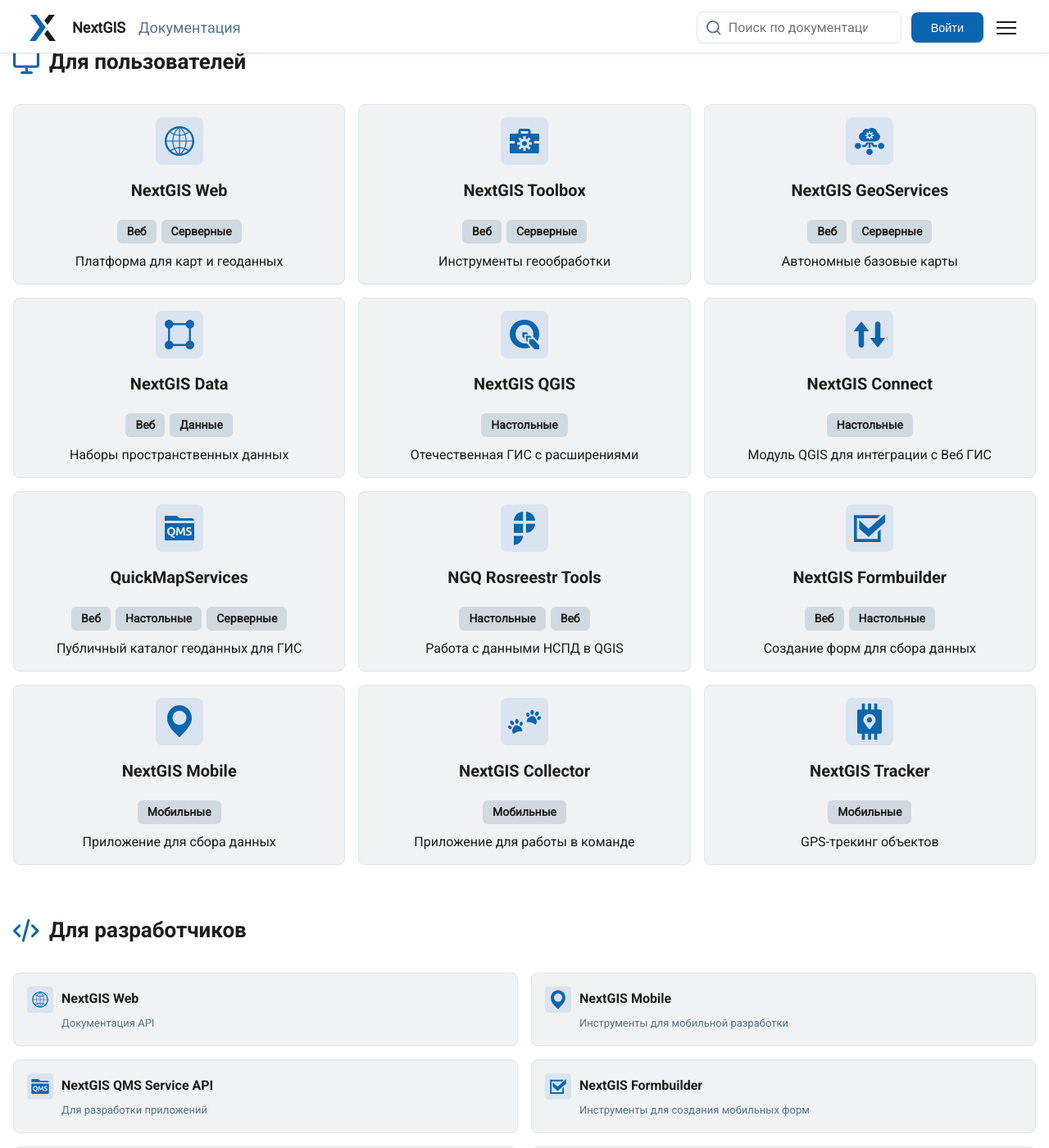
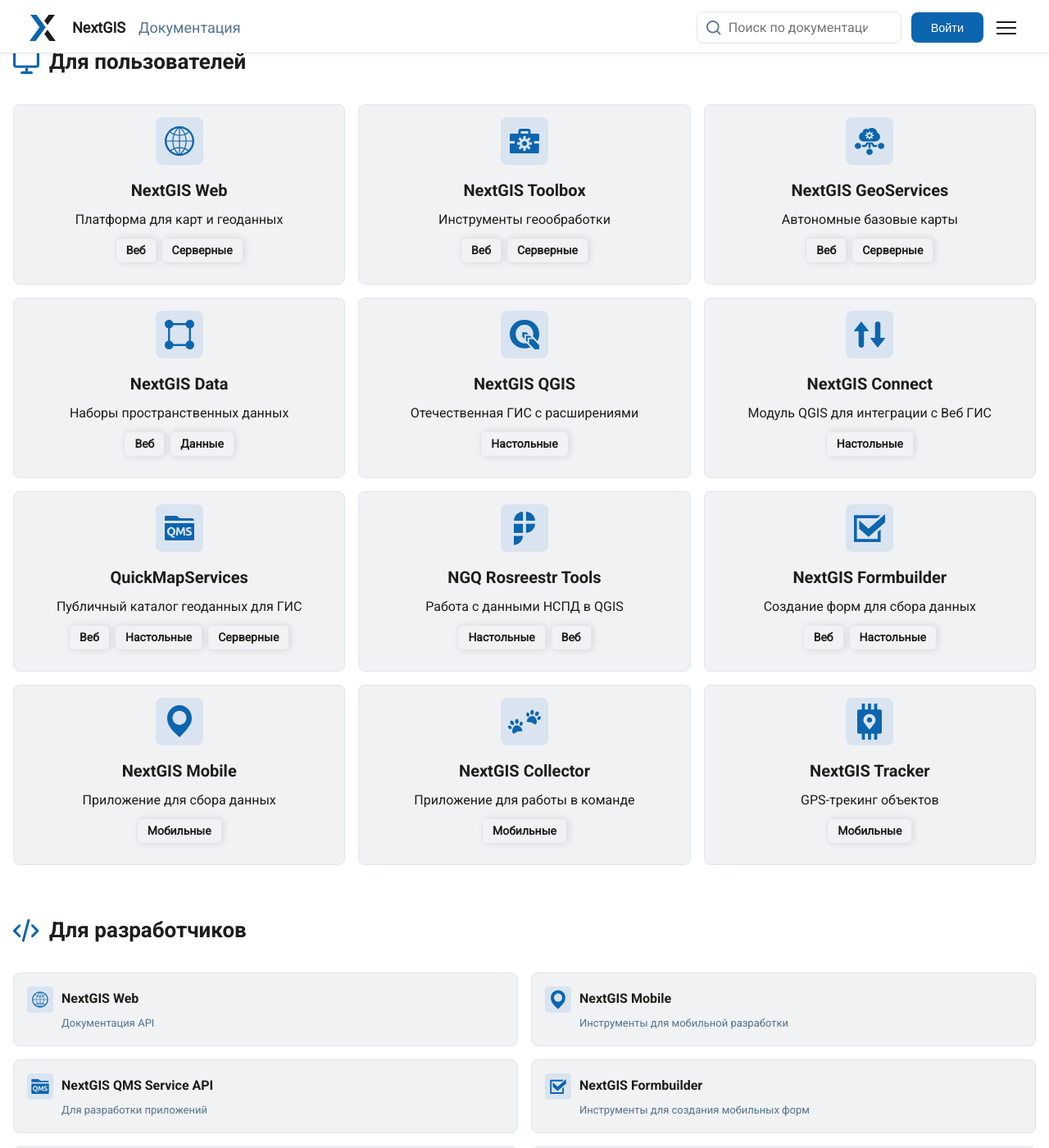
Before and after one commit to G-Jul/nextgisstaging, a Sphinx documentation site: the page built from docs/source/index.rst, in a window 1280 px wide and 1400 px high, scrolled down 997 px. Shown: the whole window at 82% size. Built offline with Sphinx 7.4.7 and the Read the Docs theme 3.1.0, drawn with Linux system fonts in a browser that asks for light colours; pages that are not in the unit, such as notebooks, are missing from menus.

Commit message:
CSS: lighter tags for index

```diff
--- a/docs/source/_static/css/homepage.css
+++ b/docs/source/_static/css/homepage.css
@@ -793,18 +793,20 @@
     display: flex;
     flex-wrap: wrap;
     gap: 6px;
-    margin-top: auto;
+    margin-top: 10px;
     margin-bottom: 10px;
 }
 
 .tag {
     display: inline-block;
     padding: 0.25rem 0.75rem;
-    background: #D1D9E0;
+/*    background: #feffff;*/
     color: var(--text-dark);
     border-radius: 6px;
+    border: var(--border-color) 1px solid;
     font-size: 14px;
     font-weight: 600;
+    box-shadow: 2px 0 8px rgba(0, 0, 0, 0.1);
 }
 
 .card-type-2 .card-description {
--- a/docs/source/_templates/index.html
+++ b/docs/source/_templates/index.html
@@ -161,128 +161,129 @@
                                 <img src="{{ pathto('_static/icons/card-icon-large_web.svg', 1) }}" alt="">
                             </div>
                             <h4 class="card-title">NextGIS Web</h4>
+                            <p class="card-par">Платформа для карт и геоданных</p>
                             <div class="card-tags">
                                 <span class="tag">Веб</span>
                                 <span class="tag">Серверные</span>
                             </div>
-                            <p class="card-par">Платформа для карт и геоданных</p>
+
                         </div>
                         <div class="card card-type-2">
                             <div class="card-icon-small">
                                 <img src="{{ pathto('_static/icons/card-icon-large_toolbox.svg', 1) }}" alt="">
                             </div>
                             <h4 class="card-title">NextGIS Toolbox</h4>
+                            <p class="card-par">Инструменты геообработки</p>
                             <div class="card-tags">
                                 <span class="tag">Веб</span>
                                 <span class="tag">Серверные</span>
                             </div>
-                            <p class="card-par">Инструменты геообработки</p>
                         </div>
                         <div class="card card-type-2">
                             <div class="card-icon-small">
                                 <img src="{{ pathto('_static/icons/card-icon-large_geoservices.svg', 1) }}" alt="">
                             </div>
                             <h4 class="card-title">NextGIS GeoServices</h4>
+                            <p class="card-par">Автономные базовые карты</p>
                             <div class="card-tags">
                                 <span class="tag">Веб</span>
                                 <span class="tag">Серверные</span>
                             </div>
-                            <p class="card-par">Автономные базовые карты</p>
                         </div>
                         <div class="card card-type-2">
                             <div class="card-icon-small">
                                 <img src="{{ pathto('_static/icons/card-icon-large_data.svg', 1) }}" alt="">
                             </div>
                             <h4 class="card-title">NextGIS Data</h4>
+                            <p class="card-par">Наборы пространственных данных</p>
                             <div class="card-tags">
                                 <span class="tag">Веб</span>
                                 <span class="tag">Данные</span>
                             </div>
-                            <p class="card-par">Наборы пространственных данных</p>
                         </div>
                         <div class="card card-type-2">
                             <div class="card-icon-small">
                                 <img src="{{ pathto('_static/icons/card-icon-large-qgis.svg', 1) }}" alt="">
                             </div>
                             <h4 class="card-title">NextGIS QGIS</h4>
+                            <p class="card-par">Отечественная ГИС с расширениями</p>
                             <div class="card-tags">
                                 <span class="tag">Настольные</span>
                             </div>
-                            <p class="card-par">Отечественная ГИС с расширениями</p>
                         </div>
                         <div class="card card-type-2">
                             <div class="card-icon-small">
                                 <img src="{{ pathto('_static/icons/card-icon-large_connect.svg', 1) }}" alt="">
                             </div>
                             <h4 class="card-title">NextGIS Connect</h4>
+                            <p class="card-par">Модуль QGIS для интеграции с Веб ГИС</p>
                             <div class="card-tags">
                                 <span class="tag">Настольные</span>
                             </div>
-                            <p class="card-par">Модуль QGIS для интеграции с Веб ГИС</p>
                         </div>
                         <div class="card card-type-2">
                             <div class="card-icon-small">
                                 <img src="{{ pathto('_static/icons/card-icon-large_quickmapservices.svg', 1) }}" alt="">
                             </div>
                             <h4 class="card-title">QuickMapServices</h4>
+                            <p class="card-par">Публичный каталог геоданных для ГИС</p>
                             <div class="card-tags">
                                 <span class="tag">Веб</span>
                                 <span class="tag">Настольные</span>
                                 <span class="tag">Серверные</span>
                             </div>
-                            <p class="card-par">Публичный каталог геоданных для ГИС</p>
                         </div>
                         <div class="card card-type-2">
                             <div class="card-icon-small">
                                 <img src="{{ pathto('_static/icons/card-icon-large_ngq.svg', 1) }}" alt="">
                             </div>
                             <h4 class="card-title">NGQ Rosreestr Tools</h4>
+                            <p class="card-par">Работа с данными НСПД в QGIS</p>
                             <div class="card-tags">
                                 <span class="tag">Настольные</span>
                                 <span class="tag">Веб</span>
                             </div>
-                            <p class="card-par">Работа с данными НСПД в QGIS</p>
                         </div>
                         <div class="card card-type-2">
                             <div class="card-icon-small">
                                 <img src="{{ pathto('_static/icons/card-icon-large_formbuilder.svg', 1) }}" alt="">
                             </div>
                             <h4 class="card-title">NextGIS Formbuilder</h4>
+                            <p class="card-par">Создание форм для сбора данных</p>
                             <div class="card-tags">
                                 <span class="tag">Веб</span>
                                 <span class="tag">Настольные</span>
                             </div>
-                            <p class="card-par">Создание форм для сбора данных</p>
                         </div>
                         <div class="card card-type-2">
                             <div class="card-icon-small">
                                 <img src="{{ pathto('_static/icons/card-icon-large_mobile.svg', 1) }}" alt="">
                             </div>
                             <h4 class="card-title">NextGIS Mobile</h4>
+                            <p class="card-par">Приложение для сбора данных</p>
                             <div class="card-tags">
                                 <span class="tag">Мобильные</span>
                             </div>
-                            <p class="card-par">Приложение для сбора данных</p>
                         </div>
                         <div class="card card-type-2">
                             <div class="card-icon-small">
                                 <img src="{{ pathto('_static/icons/card-icon-large_collector.svg', 1) }}" alt="">
                             </div>
                             <h4 class="card-title">NextGIS Collector</h4>
+                            <p class="card-par">Приложение для работы в команде</p>
                             <div class="card-tags">
                                 <span class="tag">Мобильные</span>
                             </div>
-                            <p class="card-par">Приложение для работы в команде</p>
                         </div>
                         <div class="card card-type-2">
                             <div class="card-icon-small">
                                 <img src="{{ pathto('_static/icons/card-icon-large_tracker.svg', 1) }}" alt="">
                             </div>
                             <h4 class="card-title">NextGIS Tracker</h4>
+                            <p class="card-par">GPS-трекинг объектов</p>
                             <div class="card-tags">
                                 <span class="tag">Мобильные</span>
                             </div>
-                            <p class="card-par">GPS-трекинг объектов</p>
                         </div>
                     </div>
                 </div>
```
